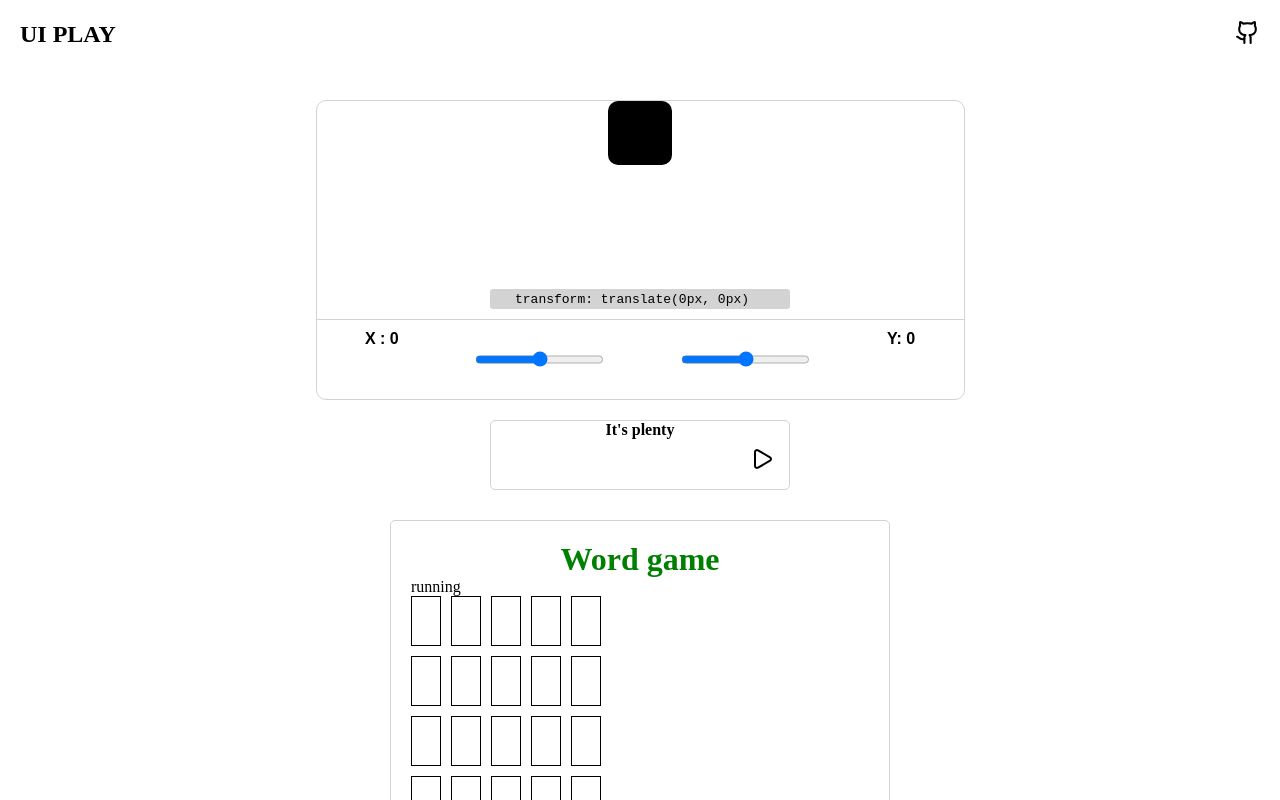
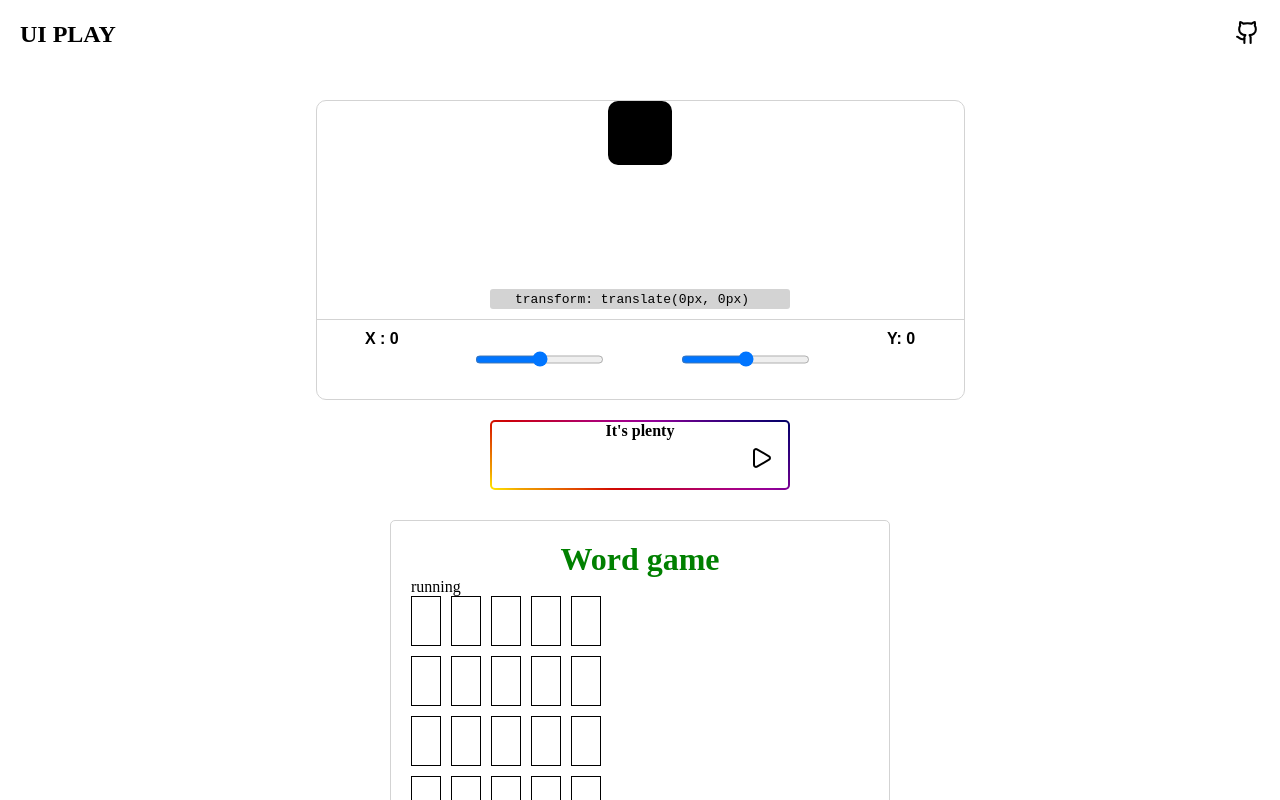
Before and after one commit to Genesispro-maker/ui-playground, a React (Vite) app in the folder ui/: page / in a window 1280 px wide. Shown: the top 800 px of the page. Built offline with nearby package versions, Linux system fonts and the light colour scheme; a web font is replaced by a local one.

Commit message:
Update audio-visualizer.module.css

```diff
--- a/ui/src/styles/audio-visualizer.module.css
+++ b/ui/src/styles/audio-visualizer.module.css
@@ -1,7 +1,35 @@
 .wrapper{
     width: 300px;
     height: 70px;
-    border: 0.3px solid lightgray;
+    border: 2px solid transparent;
+    background: linear-gradient(white, white) padding-box, linear-gradient(
+    210deg,
+    hsl(240deg 100% 20%) 0%,
+    hsl(247deg 100% 21%) 4%,
+    hsl(255deg 100% 23%) 8%,
+    hsl(262deg 100% 24%) 13%,
+    hsl(269deg 100% 25%) 17%,
+    hsl(276deg 100% 26%) 21%,
+    hsl(284deg 100% 27%) 25%,
+    hsl(291deg 100% 29%) 29%,
+    hsl(298deg 100% 30%) 33%,
+    hsl(306deg 100% 31%) 37%,
+    hsl(313deg 100% 33%) 42%,
+    hsl(320deg 100% 34%) 46%,
+    hsl(327deg 100% 35%) 50%,
+    hsl(335deg 100% 36%) 54%,
+    hsl(342deg 100% 37%) 58%,
+    hsl(349deg 100% 39%) 63%,
+    hsl(357deg 100% 40%) 67%,
+    hsl(4deg 100% 41%) 71%,
+    hsl(11deg 100% 43%) 75%,
+    hsl(19deg 100% 44%) 79%,
+    hsl(26deg 100% 45%) 83%,
+    hsl(33deg 100% 46%) 87%,
+    hsl(40deg 100% 47%) 92%,
+    hsl(48deg 100% 49%) 96%,
+    hsl(55deg 100% 50%) 100%
+  ) border-box;
     margin: 10px auto;
     border-radius: 5px;
     position: relative;
```
